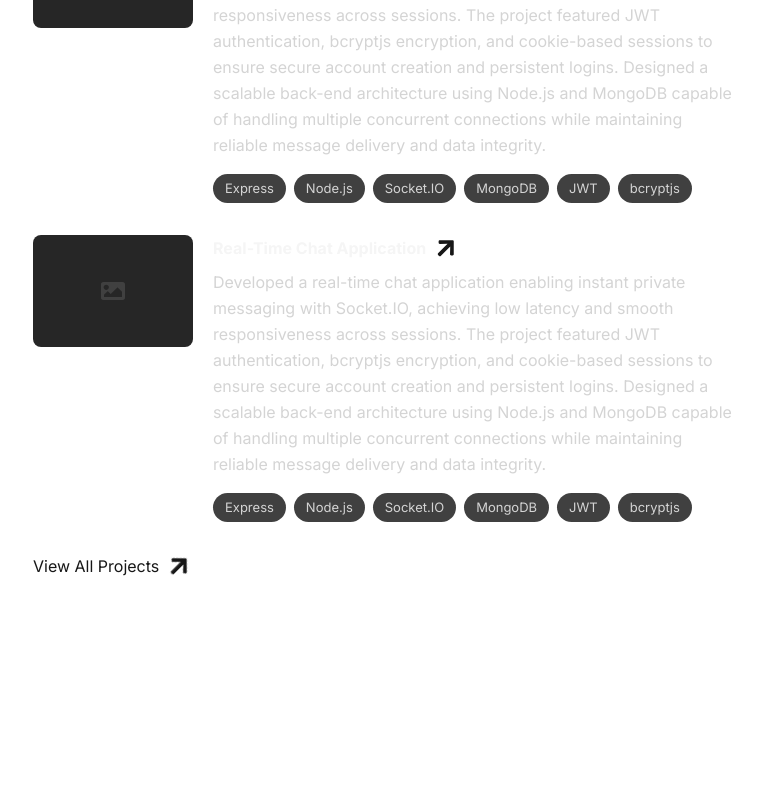
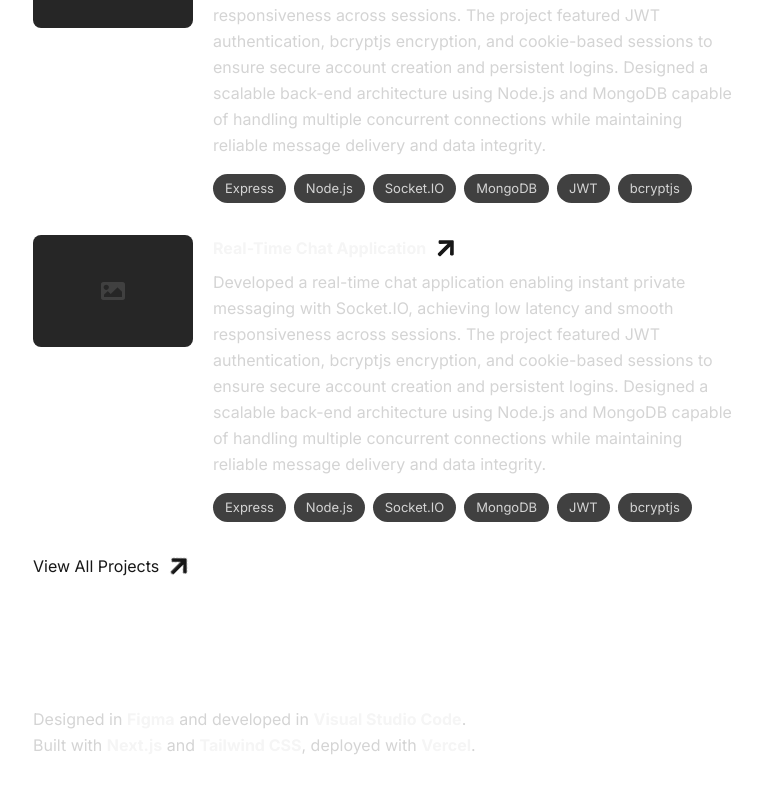
Before and after one commit to flowz0/bswe-portfolio, a Next.js app: page / in a window 1280 px wide. Shown: the part 1476-2270 px from the top of the page, without its empty margins (519-1280 px from the left). Before the commit the page ends 2059 px from the top, so only its background shows below. Built offline with nearby package versions, Linux system fonts and the light colour scheme.

Commit message:
feat: implement Footer component into app

```diff
--- a/app/page.tsx
+++ b/app/page.tsx
@@ -2,15 +2,17 @@ import About from "@/components/sections/About";
 import Sidebar from "@/components/layout/Sidebar";
 import Experience from "@/components/sections/Experience";
 import Projects from "@/components/sections/Projects";
+import Footer from "@/components/layout/Footer";
 
 export default function Home() {
   return (
-    <main className="max-w-7xl mx-auto px-6 pt-16 lg:pt-24 lg:grid lg:grid-cols-[400px_1fr]">
+    <main className="max-w-7xl mx-auto px-6 py-16 lg:py-24 lg:grid lg:grid-cols-[400px_1fr]">
       <Sidebar />
       <div className="lg:pl-32">
         <About />
         <Experience />
         <Projects />
+        <Footer />
       </div>
     </main>
   );
```
